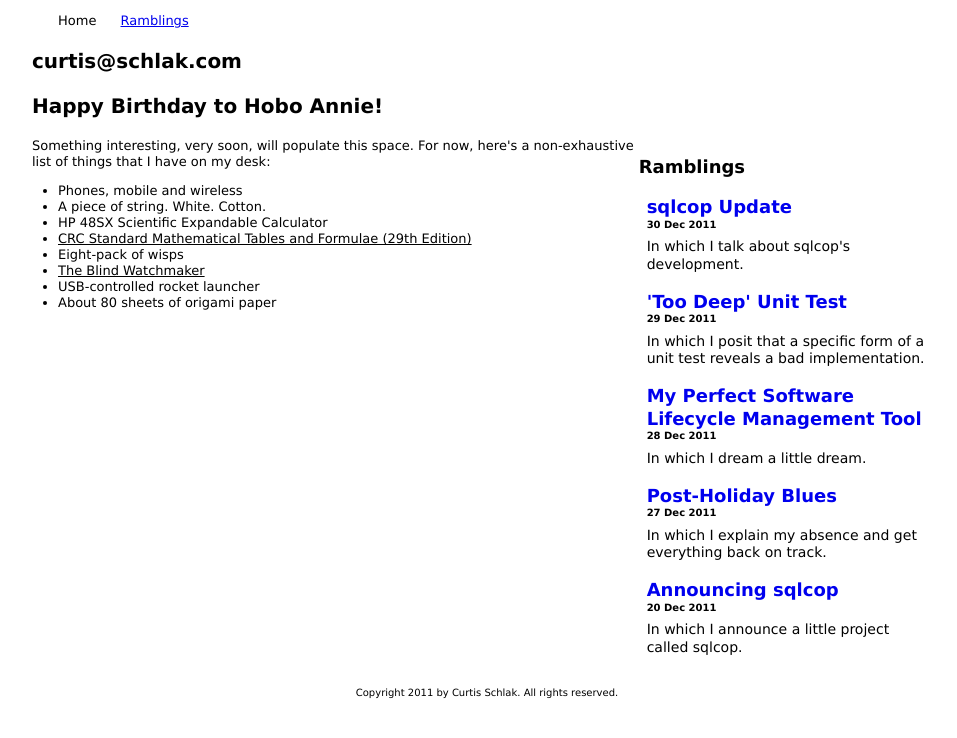
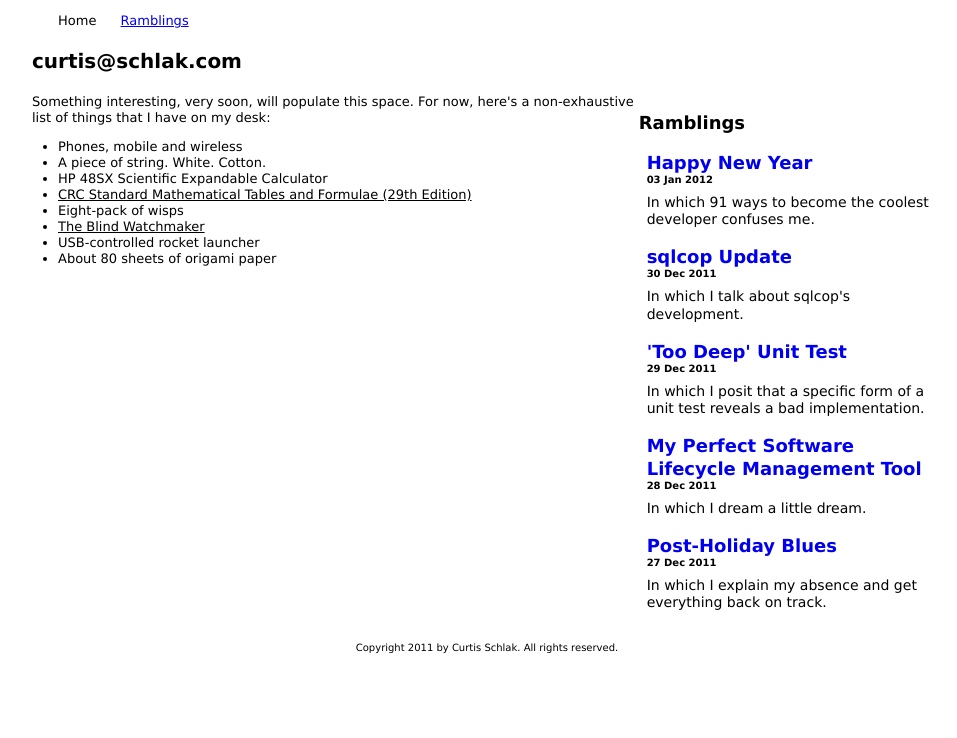
Before and after one commit to roberts-sandbox/test-realist, a Jekyll site: the page built from index.html, in a window 1280 px wide. Shown: the top 738 px of the page, without its empty margins (153-1110 px from the left). Built offline with Jekyll 4.4.1, drawn with Linux system fonts in a browser that asks for light colours; some of the changed lines change nothing that is shown.

Commit message:
New post for yesterday. Update to index page.

```diff
--- /dev/null
+++ b/_posts/2012-01-03-happy-new-year.md
@@ -0,0 +1,101 @@
+---
+layout: post
+title:  Happy New Year
+tags:   professional development
+
+synopsis: In which 91 ways to become the coolest developer confuses me.
+---
+
+# {{ page.title }}
+
+{{ page.synopsis }}
+{: .subtitle }
+
+-----
+
+Today, a friend sent this link to me
+[91 Ways to Become the Coolest Developer in the World](http://pulkitarora.wordpress.com/2011/03/12/91-ways-to-become-the-coolest-developer-in-the-world/).
+He wrote, "You should read this because you're the coolest developer I know."
+
+That's a nice compliment, so I started reading it with a smile on my face. The
+further I read, the less I smiled until, as I approached the end of the
+long, long list of lists, I no longer smiled.
+
+The best programmers that I know do not *really* like computer programming.
+They like solving computational problems in a deterministic framework. They
+like to figure out the smoothest integration of human-computer interaction.
+They covet the experience of watching other people using their software in a
+productive or entertaining way.
+
+Programmers that love to program for the sake of programming, they tend to
+write crap. And burn out fast.
+
+## When the Product is More Important
+
+I once had a job at Burger King. This was back before the "healthy fast food"
+kick, when people loved saturated fat in every bite. I ended up manning the
+sandwich station a lot which meant that I made the long, skinny, deep-fried
+chicken patty sandwiches over and over. I really got into the job, making each
+as perfect as possible, trying to achieve the "perfect" chicken sandwich. At
+some point, I started to resent the customers that ordered my sandwiches
+because I believed they could not appreciate the skill and attention that I
+put into making that sandwich, Philistines ignorantly gnashing their teeth. I
+loved to make sandwiches for the sake of making sandwiches.
+
+I've heard the same from programmers:
+
+* The users just don't understand what I wrote for them!
+* The users are stupid!
+* That's not a bug! The users should change their processes!
+* This job would be perfect if we had no users!
+
+Yep. That's how I felt toward those damned chicken sandwich eaters.
+Resentment.
+
+The computer programmers that program for the sake of programming often seem
+like the smartest kids on the block, writing ray tracers from memory, knowing
+the TCP/IP protocol by heart, performing pointer arithmetic in their dreams.
+
+But, they obsessively love their product. They don't set it free. They "own"
+it. In the 90s, companies celebrated these employees. Until the dot-com bubble
+burst and investors figured out that those same employees failed to write
+software that they could sell to recoup their investments.
+
+Those programmers love their product, not their work.
+
+## Traits You Cannot Learn
+
+Pay attention to this list if you have just started your career in computer
+programming. If you don't have these "natural talents," then you should change
+careers as quickly as possible.
+
+__Math, You Have to Know Math__
+: If you don't understand mathematical reasoning, first-order predicate logic,
+  proof by induction, linear algebra, or don't want to learn those things,
+  then you cannot ever be a cool programmer.
+
+__Pattern Matching__
+: You have to be able to talk about the things that you've written. As a
+  culture, we have decided that we will use Design Patterns as one of the
+  languages available to communicate those ideas. However, if you can't look
+  at an arrangement of ideas and rearrange them in your mind to match an
+  existing or previously used successful pattern of concepts, then you cannot
+  ever be a cool programmer.
+
+__Language Love__
+: If you don't know a second language well enough to think in it or you do not
+  know your native language well enough to use it well, then you won't have
+  the natural ability to express you thoughts in a computer programming
+  language. Instead, you'll have to perform on-the-fly translation, a feat
+  that requires intense concentration that you won't be able to perform in the
+  crazy busy world of software.
+
+## 1 Way to Become a Cool Programmer
+
+We have one of the coolest environments in which to work, we computer
+programmers. Everything changes and it changes quickly. No other kind of job
+allows us that wide range of change and specialization. So, the only way to
+become a cool programmer:
+
+> Treat your job as an adventure to learn. You'll be the coolest programmer
+> ever.
--- a/index.html
+++ b/index.html
@@ -20,7 +20,6 @@
 			</header>
 			<header class="yui3-g">
 				<h1 class="yui3-u-1">curtis@schlak.com</h1>
-				<h1 class="yui3-u-1">Happy Birthday to Hobo Annie!</h1>
 			</header>
 			<section class="yui3-g">
 				<section class="yui3-u-2-3">
```
